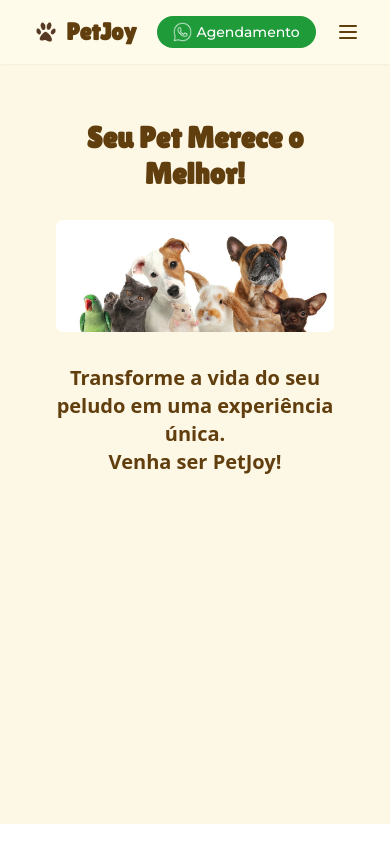
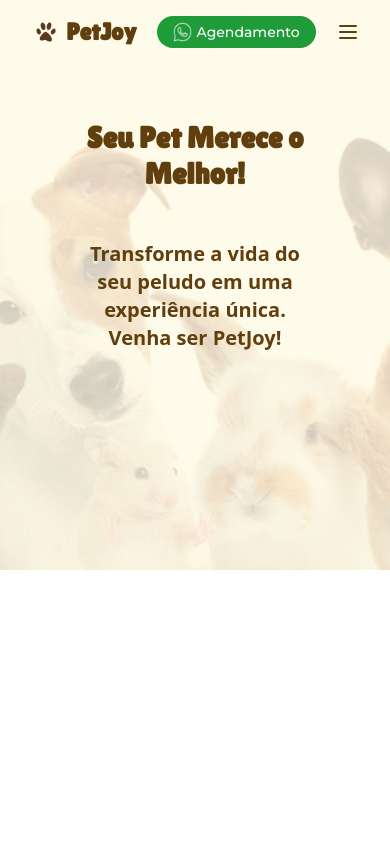
Before and after one commit to alyssongab/petjoy, a React (Vite) app: page / in a window 390 px wide. Built offline with nearby package versions, Linux system fonts and the light colour scheme.

Commit message:
fix: ajusta background do hero para mobile menores que 400px

```diff
--- a/src/components/Hero.jsx
+++ b/src/components/Hero.jsx
@@ -1,7 +1,7 @@
 const Hero = () => {
 
     return (
-        <section id="hero" className="relative bg-[#E7B100] bg-opacity-10 h-[90vh]">
+        <section id="hero" className="relative bg-[#E7B100] h-[90vh] bg-opacity-10 max-[400px]:bg-[url('/hero.png')] max-[400px]:bg-cover max-[400px]:bg-center max-[400px]:bg-no-repeat max-[400px]:bg-blend-overlay max-[400px]:before:content-[''] max-[400px]:before:absolute max-[400px]:before:inset-0 max-[400px]:before:bg-amber-50 max-[400px]:before:opacity-80 max-[400px]:before:z-0 max-[400px]:h-[60vh]">
             {/* Semi circulo esquerdo */}
             <div className="hidden md:block md:w-[13vw] md:absolute top-5 left-0">
                 <img src="/elipseleft.png" alt="Semicirculo" className="h-[60vh]"/>
@@ -13,14 +13,18 @@ const Hero = () => {
             </div>
 
             {/* Imagem principal e Subtitulo */}
-            <div>
+            <div className="relative z-10">
                 <div className="flex flex-col items-center justify-center p-14">
                     <h1 className="text-petbrown text-3xl sm:text-4xl md:text-5xl font-bold text-center" style={{ fontFamily: 'Lilita One, sans-serif' }}>
                         Seu Pet Merece o Melhor!
                     </h1>
-                    <img src="/hero.png" alt="Hero" className="w-[90vw] sm:w-[80vw] md:w-[60vw] object-contain mt-7"/>
-                    <p className="flex flex-col text-petbrown text-center font-bold text-xl mt-8">Transforme a vida do seu peludo em uma experiência única.
-                    <span>Venha ser PetJoy!</span></p>
+                      {/* Imagem visível apenas acima de 400px */}
+                <img src="/hero.png" alt="Hero" className="bg- w-[90vw] sm:w-[80vw] md:w-[60vw] object-contain mt-7 max-[400px]:hidden"/>
+
+                <p className="flex flex-col text-petbrown text-center font-bold text-xl mt-8 max-[400px]:bg-transparent max-[400px]:bg-opacity-70 max-[400px]:p-4 max-[400px]:rounded-lg">
+                    Transforme a vida do seu peludo em uma experiência única.
+                    <span>Venha ser PetJoy!</span>
+                </p>
                 </div>
             </div>
         </section>
```
